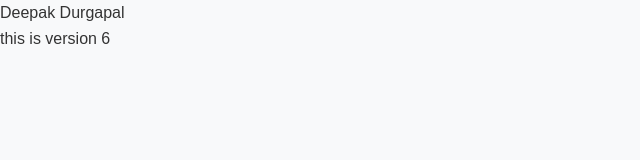
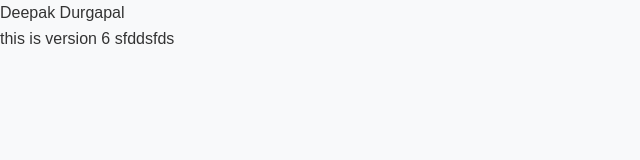
Before and after one commit to deepakdurgapal-dd/testing, a plain HTML site: page index.html in a window 1280 px wide. Shown: the full height of the page, 0-640 px from the left. Drawn offline with Linux system fonts and the light colour scheme.

Commit message:
added design

```diff
--- a/index.html
+++ b/index.html
@@ -7,6 +7,6 @@
     <title>Deepak Durgapal</title>
 </head>
 <body>
-<h1></h1> this is version 6 <h1></h1>
+<h1></h1> this is version 6 sfddsfds<h1></h1>
 </body>
 </html>
```
